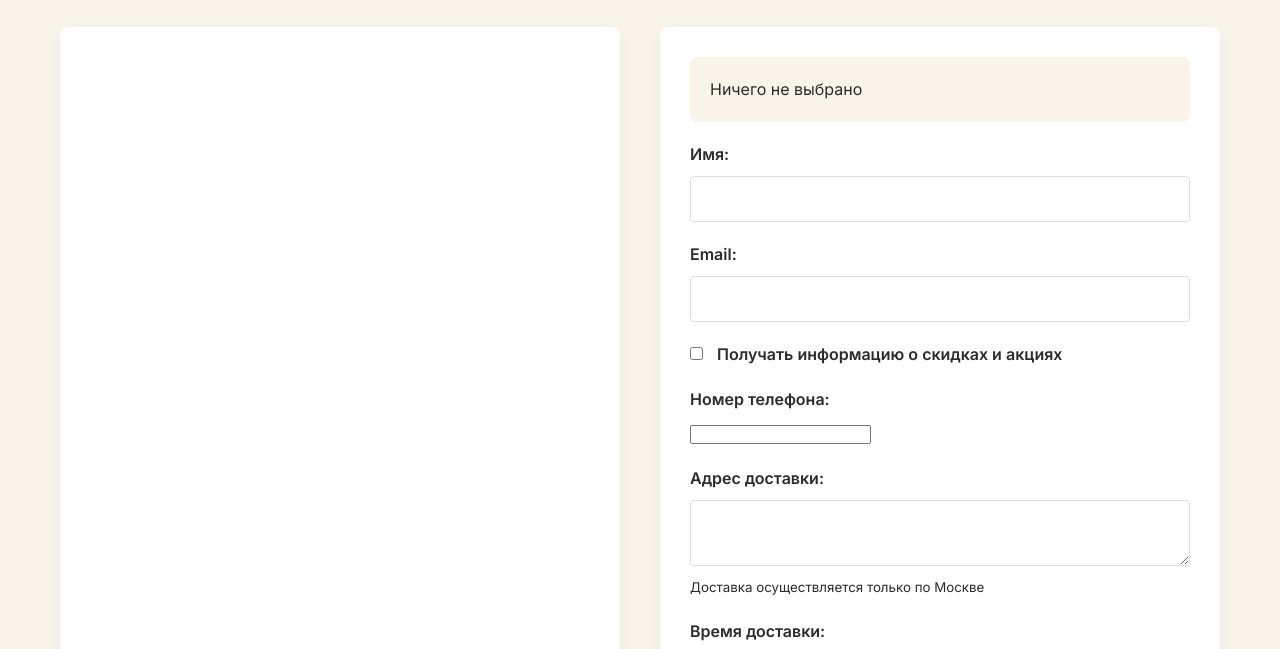
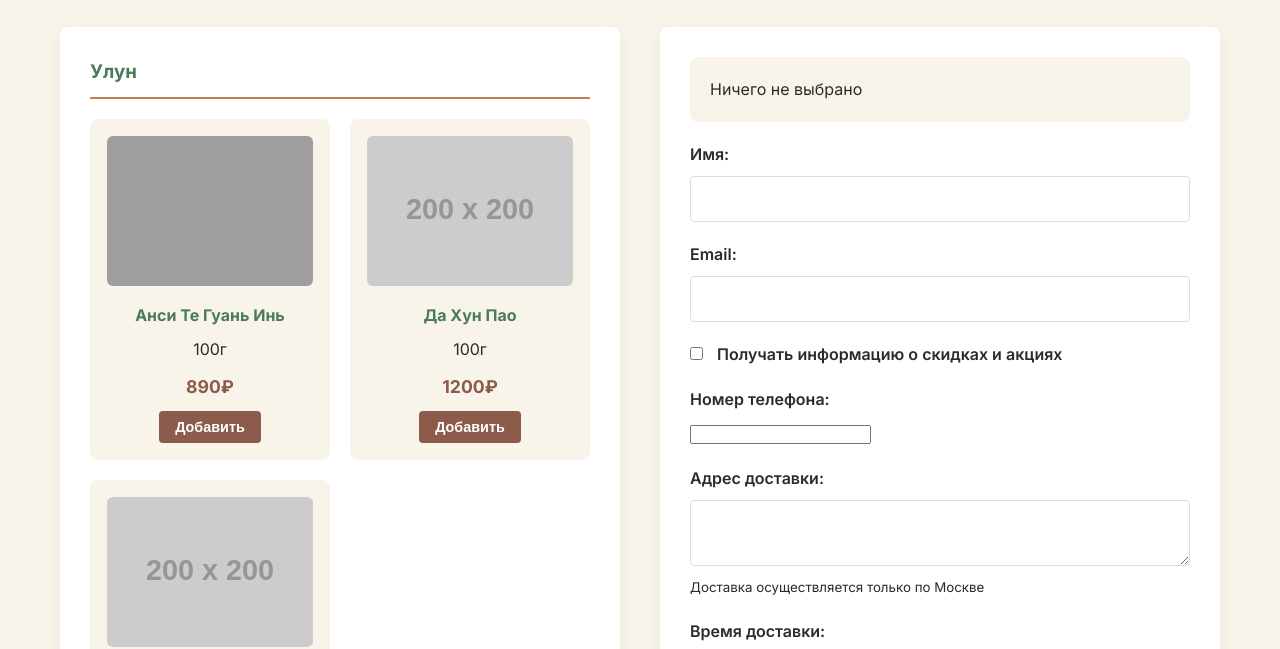
Before and after one commit to kykareeky/web, a plain HTML site: page order.html in a window 1280 px wide. Shown: the part 160-809 px from the top of the page. Drawn offline with Linux system fonts and the light colour scheme; grey boxes are pictures that could not be loaded; placeholder pictures from the web are drawn by us.

Commit message:
для лр 4 проверка выгрузки с vs code

```diff
--- a/data.js
+++ b/data.js
@@ -6,7 +6,7 @@ const teas = [
     price: 850,
     category: "black",
     count: "100г",
-    image: "teas/dian_hong.jpg"
+    image: "https://cdn1.ozone.ru/s3/multimedia-3/c600/6050360151.jpg"
   },
   {
     keyword: "sencha",
@@ -14,7 +14,7 @@ const teas = [
     price: 750,
     category: "green",
     count: "100г",
-    image: "teas/sencha.jpg"
+    image: "https://avatars.mds.yandex.net/get-mpic/12420404/2a00000192dd9e782dc35ea4963fcf088ea4/orig"
   },
   {
     keyword: "tie_guan_yin",
@@ -22,7 +22,7 @@ const teas = [
     price: 920,
     category: "oolong",
     count: "100г",
-    image: "teas/tie_guan_yin.jpg"
+    image: "https://avatars.mds.yandex.net/get-mpic/6367278/img_id5835259999786509811.jpeg/orig"
   },
   {
     keyword: "assam",
@@ -30,7 +30,7 @@ const teas = [
     price: 650,
     category: "black",
     count: "100г",
-    image: "teas/assam.jpg"
+    image: "https://101tea.ru/upload/iblock/939/9398a59f6a635e263164890e7e5eeb9e.jpg"
   },
   {
     keyword: "shu_puer",
@@ -38,7 +38,7 @@ const teas = [
     price: 1100,
     category: "puer",
     count: "100г",
-    image: "teas/shu_puer.jpg"
+    image: "https://alnext.ru/imgx/kf/Ada1d59e7bbf3409c8251b395003d31aa6.jpg"
   },
   {
     keyword: "an_xi_tie_guan_yin",
@@ -46,7 +46,7 @@ const teas = [
     price: 890,
     category: "oolong",
     count: "100г",
-    image: "teas/an_xi_tie_guan_yin.jpg"
+    image: "https://cdn1.ozone.ru/s3/multimedia-1-v/7067608195.jpg"
   },
   {
     keyword: "long_jing",
@@ -54,7 +54,7 @@ const teas = [
     price: 950,
     category: "green",
     count: "100г",
-    image: "teas/long_jing.jpg"
+    image: "https://avatars.mds.yandex.net/get-mpic/5221004/img_id1818322907681295750.png/9hq"
   },
   {
     keyword: "da_hong_pao",
@@ -62,6 +62,6 @@ const teas = [
     price: 1200,
     category: "oolong",
     count: "100г",
-    image: "teas/da_hong_pao.jpg"
+    image: "https://avatars.mds.yandex.net/get-mpic/7144437/2a00000191d781f5a631c19f603b4ac4b278/orig"
   }
 ];
--- /dev/null
+++ b/display-teas.js
@@ -0,0 +1,63 @@
+document.addEventListener('DOMContentLoaded', function() {
+  const teasContainer = document.getElementById('teas-container');
+
+  // Сортируем чаи по алфавиту
+  const sortedTeas = [...teas].sort((a, b) => a.name.localeCompare(b.name));
+
+  // Группируем чаи по категориям
+  const teasByCategory = {};
+  sortedTeas.forEach(tea => {
+    if (!teasByCategory[tea.category]) {
+      teasByCategory[tea.category] = [];
+    }
+    teasByCategory[tea.category].push(tea);
+  });
+
+  // Создаем секции для каждой категории
+  for (const category in teasByCategory) {
+    const categorySection = document.createElement('section');
+    categorySection.className = 'tea-category';
+
+    const categoryTitle = document.createElement('h3');
+    categoryTitle.textContent = getCategoryName(category);
+    categorySection.appendChild(categoryTitle);
+
+    const teasGrid = document.createElement('div');
+    teasGrid.className = 'teas-grid';
+
+    teasByCategory[category].forEach(tea => {
+      const teaCard = createTeaCard(tea);
+      teasGrid.appendChild(teaCard);
+    });
+
+    categorySection.appendChild(teasGrid);
+    teasContainer.appendChild(categorySection);
+  }
+
+  function getCategoryName(category) {
+    const names = {
+      black: "Чёрный чай",
+      green: "Зелёный чай",
+      oolong: "Улун",
+      puer: "Пуэр"
+    };
+    return names[category] || category;
+  }
+
+  function createTeaCard(tea) {
+    const card = document.createElement('div');
+    card.className = 'tea-card';
+    card.setAttribute('data-dish', tea.keyword);
+    card.setAttribute('data-category', tea.category);
+
+    card.innerHTML = `
+      <img src="${tea.image}" alt="${tea.name}" onerror="this.src='https://via.placeholder.com/200x200/4a7c59/ffffff?text=Чай'">
+      <h4>${tea.name}</h4>
+      <p>${tea.count}</p>
+      <p class="tea-price">${tea.price}₽</p>
+      <button class="btn btn-small" onclick="addToOrder('${tea.keyword}')">Добавить</button>
+    `;
+
+    return card;
+  }
+});
```
Also changed, not shown: order.js (+6 -6 lines), index.html (line endings or trailing spaces), login.html (line endings or trailing spaces), order.html (line endings or trailing spaces).
